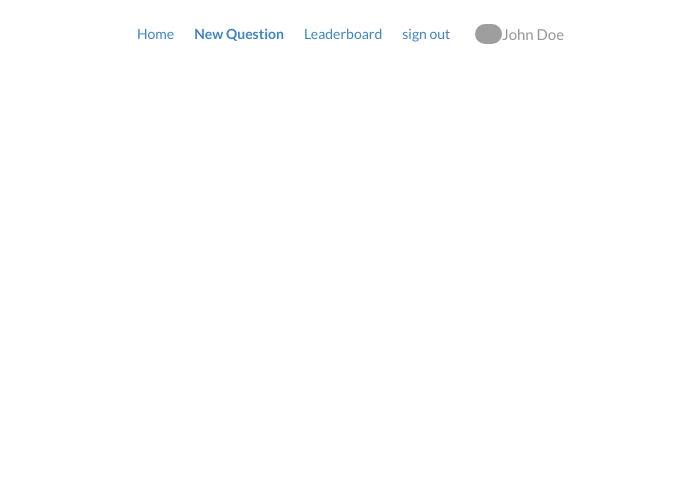
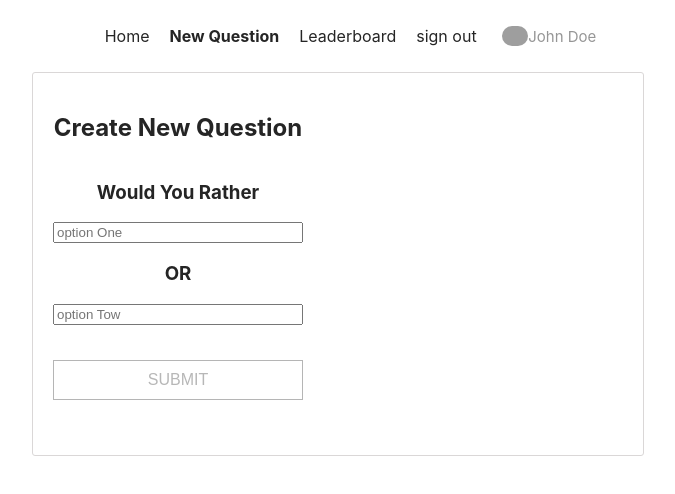
Before and after one commit to m3tesim/Would-rather-react-redux-app, a React (Create React App) app: page /newquestion in a window 1280 px wide. Shown: the top 494 px of the page, without its empty margins (302-977 px from the left). Built offline with nearby package versions, Linux system fonts and the light colour scheme; grey boxes are pictures that could not be loaded.

Commit message:
succecfully created the New question page component and add the data to the store

```diff
--- a/src/actions/addQuestion.js
+++ b/src/actions/addQuestion.js
@@ -1,13 +1,23 @@
-export const ADD_Q ='add_q'
+import { _saveQuestion } from "../_DATA";
+export const ADD_Q = "add_q";
 
 
-function addQuestion(question){
-    return{
-        type:ADD_Q,
-        question
-    }
+function addQuestion(question) {
+  return {
+    type: ADD_Q,
+    question,
+  };
 }
 
+export default addQuestion;
 
+export function handleAddQ(optionOneText, optionTwoText) {
+  return (dispatch, getsate) => {
+    const { authed } = getsate();
 
-export default addQuestion;
+    return _saveQuestion({ author: authed, optionOneText, optionTwoText }).then((question)=>
+    {
+        dispatch(addQuestion(question));
+    })
+  };
+}
--- a/src/component/App.js
+++ b/src/component/App.js
@@ -7,6 +7,7 @@ import { Route, Routes } from 'react-router-dom';
 
 import Navbar from "./nav"
 import Question from "./question.js"
+import NewQuestion from "./newQuestion";
 
 class App extends Component {
   componentDidMount() {
@@ -22,6 +23,8 @@ class App extends Component {
                    <Routes>
                   <Route exact path='/home' element={<Dashboard/>} />
                   <Route path='/Question/:id' element={<Question  />} />
+                  <Route exact path='/newquestion' element={<NewQuestion/>} />
+
                 </Routes>
       </div>
     );
--- a/src/component/newQuestion.js
+++ b/src/component/newQuestion.js
@@ -0,0 +1,89 @@
+import React, { Component } from "react";
+import { connect } from "react-redux";
+import { handleAddQ } from "../actions/addQuestion";
+
+export class NewQuestion extends Component {
+  state = {
+    optionOne: "",
+    optionTwo: "",
+  };
+
+  handleChange1 = (e) => {
+    const option = e.target.value;
+
+    this.setState(() => ({
+      optionOne: option,
+    }));
+  };
+
+  handleChange2 = (e) => {
+    const option = e.target.value;
+
+    this.setState(() => ({
+      optionTwo: option,
+    }));
+
+
+  };
+
+  handleSubmit = (e) => {
+      e.preventDefault()
+
+    const { optionOne, optionTwo } = this.state;
+    const {dispatch}=this.props
+    dispatch(handleAddQ(optionOne, optionTwo))
+
+    // add question to the state
+
+
+    this.setState(() => ({
+      OptionOne: "",
+      optionTwo: "",
+    }));
+  };
+
+  render() {
+
+    const { optionOne, optionTwo } = this.state;
+
+
+    return (
+      <div className="question ">
+        <form onSubmit={this.handleSubmit} className="question-info ">
+          <span>
+            {" "}
+            <h2> Create New Question </h2>
+          </span>
+
+          <h3>Would You Rather </h3>
+          <input
+            type="text"
+            value={optionOne}
+
+            placeholder="option One"
+            onChange={this.handleChange1}
+            maxLength="50"
+          />
+          <h3>OR</h3>
+          <input
+            type="text"
+            value={optionTwo}
+            placeholder="option Tow"
+            onChange={this.handleChange2}
+
+            maxLength="50"
+          />
+
+          <button
+            className="btn"
+            type="submit"
+            disabled={(optionOne && optionTwo) === ""}>
+            Submit
+          </button>
+        </form>
+      </div>
+    );
+  }
+}
+
+export default connect()(NewQuestion);
--- a/src/index.css
+++ b/src/index.css
@@ -10,7 +10,6 @@ body {
 
 
 body {
-  background-color: #969696;
   margin: 0;
   padding: 0;
   color: #252525;
@@ -97,6 +96,7 @@ li {
   border: 1px solid #dad7d7;
   border-radius: 3px;
   cursor: pointer;
+  align-items: center;
 }
 
 .question-info {
--- a/src/index.js
+++ b/src/index.js
@@ -7,7 +7,6 @@ import {Provider} from 'react-redux'
 import {createStore} from 'redux'
 import reducer from './reducers'
 import middleware from './middleWare'
-import 'semantic-ui-css/semantic.min.css'
 import { BrowserRouter } from 'react-router-dom'
 
 
--- a/src/reducers/questions.js
+++ b/src/reducers/questions.js
@@ -21,7 +21,7 @@ export function addQ(state = {}, action) {
       case ADD_Q:
         return {
           ...state,
-          ...action.question,
+          [action.question.id]: action.question
         };
 
       default:
```
